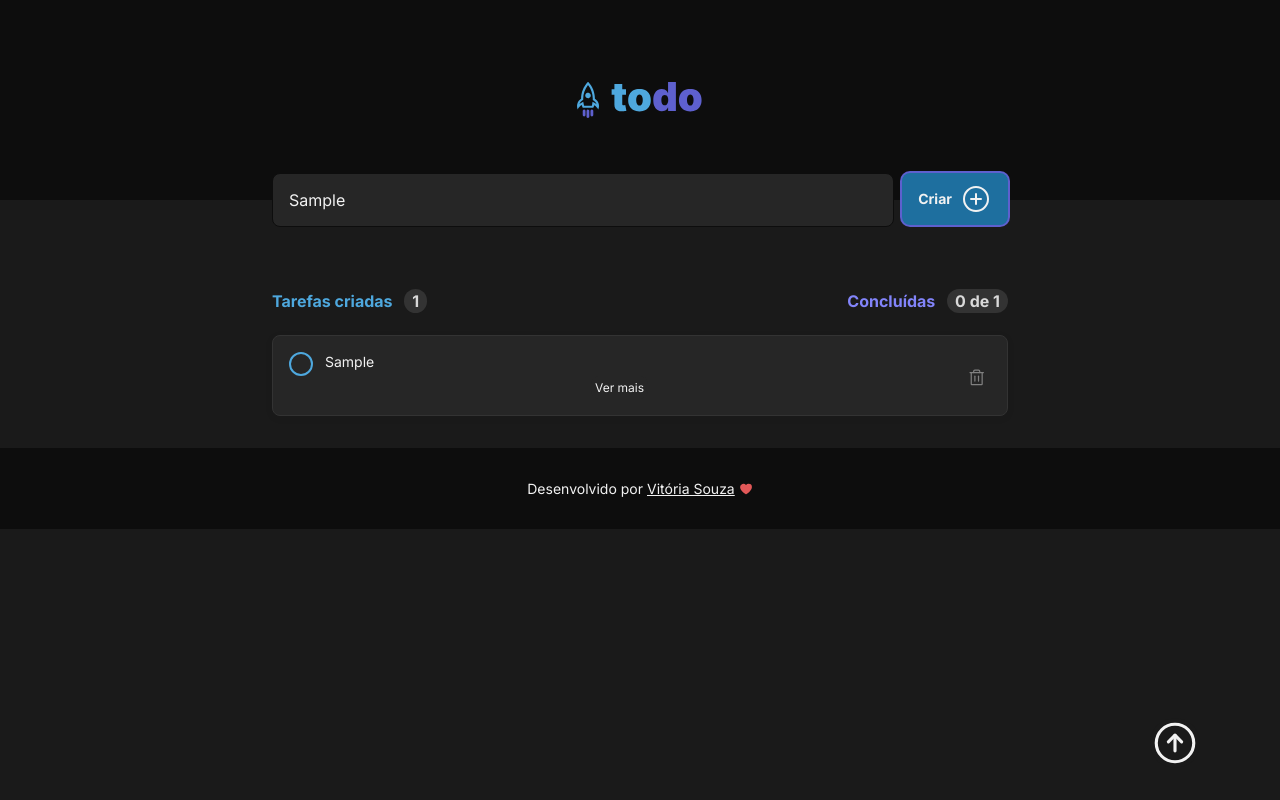
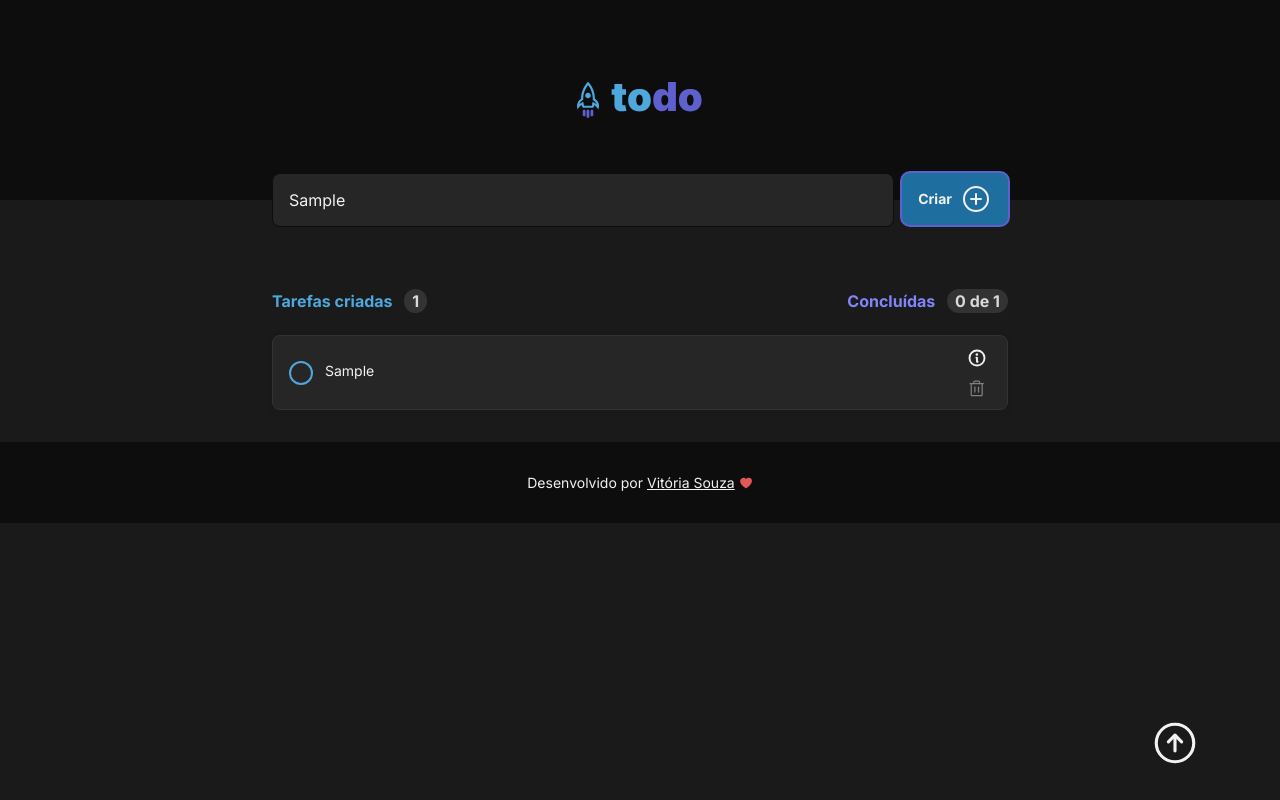
Before and after one commit to SouzaVitoria/ToDo-List, a React (Vite) app: page / in a window 1280 px wide. Both pictures are taken after typing "Sample" into the empty fields and a click on the button "Criar". Built offline with nearby package versions, Linux system fonts and the light colour scheme.

Commit message:
added Informations button

```diff
--- a/src/components/Modal/Modal.module.css
+++ b/src/components/Modal/Modal.module.css
@@ -8,6 +8,11 @@
   margin-top: -1rem;
   display: flex;
   margin: 0 auto;
+  transition: 0.3s background-color;
+}
+
+.openModal:hover {
+  background-color: var(--gray-400);
 }
 
 .closeModal {
--- a/src/components/Modal/Modal.tsx
+++ b/src/components/Modal/Modal.tsx
@@ -1,6 +1,6 @@
 import { useState } from 'react'
 import { Dialog } from '@headlessui/react'
-import { CheckCircle, PlusCircle, X, Flag } from 'phosphor-react'
+import { CheckCircle, PlusCircle, X, Flag, Info } from 'phosphor-react'
 import { format } from "date-fns"
 import ptBR from "date-fns/locale/pt-BR"
 import { ModalProps } from '../../typings/typings'
@@ -25,7 +25,7 @@ export function Modal({ todo }: ModalProps) {
         className={styles.openModal}
         title="Ver mais"
       >
-        Ver mais
+        <Info size={20} weight="bold" color="#f2f2f2" />
       </button>
 
       <Dialog
--- a/src/components/Todos/Task.module.css
+++ b/src/components/Todos/Task.module.css
@@ -78,3 +78,11 @@ button.trash:hover svg {
   flex-direction: column;
   padding: 1rem 0 1rem 1rem;
 }
+
+div.informations {
+  display: flex;
+  flex-direction: column;
+  justify-content: center;
+  align-items: center;
+  padding: 0.5rem 0;
+}
--- a/src/components/Todos/Task.tsx
+++ b/src/components/Todos/Task.tsx
@@ -17,15 +17,16 @@ export function Task({ todo, onCompletedTodo, onDeletedTask }: TaskProps) {
             {todo.task}
           </p>
         </a>
+      </div>
+      <div className={styles.informations}>
         <Modal todo={todo} />
+        <button
+          className={styles.trash}
+          onClick={() => onDeletedTask(todo.id)}
+        >
+          <Trash size={24} />
+        </button>
       </div>
-
-      <button
-        className={styles.trash}
-        onClick={() => onDeletedTask(todo.id)}
-      >
-        <Trash size={24} />
-      </button>
     </div>
   )
 }
```
